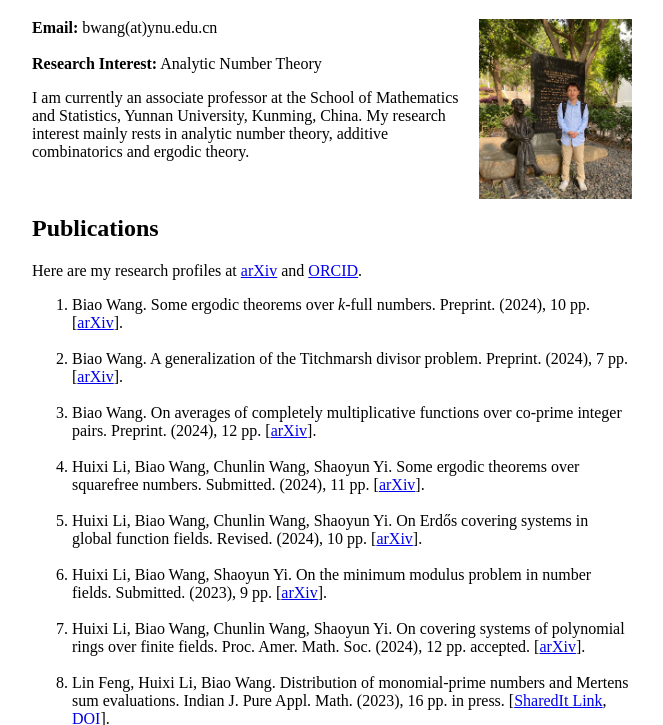
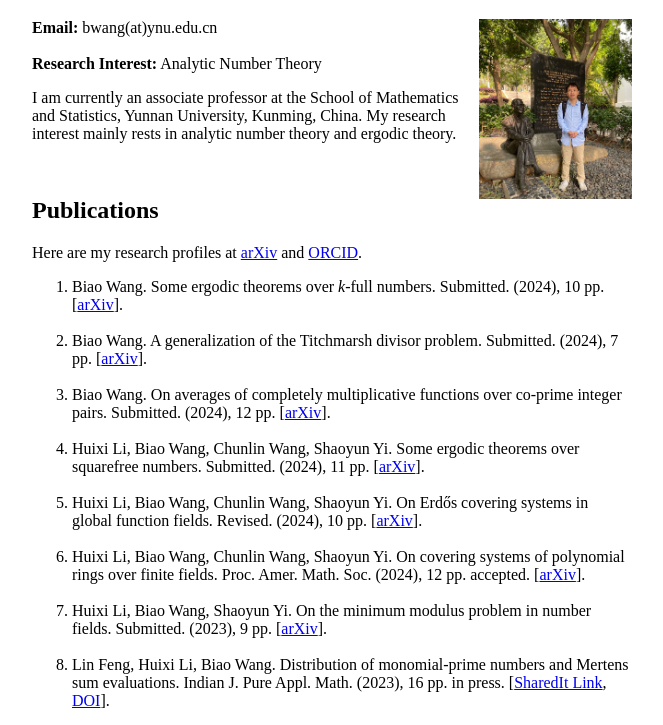
Before and after one commit to b-zeta/biaowang, a plain HTML site: page index.html in a window 1280 px wide. Shown: the part 80-805 px from the top of the page, without its empty margins (308-971 px from the left). Drawn offline with Linux system fonts and the light colour scheme.

Commit message:
Update index.html

```diff
--- a/index.html
+++ b/index.html
@@ -16,7 +16,7 @@
 <p> <strong>Email:</strong> bwang(at)ynu.edu.cn <br><br>
 <strong>Research Interest:</strong> Analytic Number Theory  </p>
 
-<p> I am currently an associate professor at the School of Mathematics and Statistics, Yunnan University, Kunming, China. My research interest mainly rests in analytic number theory, additive combinatorics and ergodic theory. </p>
+<p> I am currently an associate professor at the School of Mathematics and Statistics, Yunnan University, Kunming, China. My research interest mainly rests in analytic number theory and ergodic theory. </p>
 
 <br>
 
@@ -26,13 +26,13 @@ Here are my research profiles at <a href="https://arxiv.org/a/wang_b_5.html">arX
 
 <ol>
 
-    <li>Biao Wang. Some ergodic theorems over <i>k</i>-full numbers. Preprint. (2024), 10 pp. [<a href="https://arxiv.org/pdf/2406.15698.pdf">arXiv</a>].
+    <li>Biao Wang. Some ergodic theorems over <i>k</i>-full numbers. Submitted. (2024), 10 pp. [<a href="https://arxiv.org/pdf/2406.15698.pdf">arXiv</a>].
 <br><br></li>
 
-    <li>Biao Wang. A generalization of the Titchmarsh divisor problem. Preprint. (2024), 7 pp. [<a href="https://arxiv.org/pdf/2406.12283.pdf">arXiv</a>].
+    <li>Biao Wang. A generalization of the Titchmarsh divisor problem. Submitted. (2024), 7 pp. [<a href="https://arxiv.org/pdf/2406.12283.pdf">arXiv</a>].
 <br><br></li>
 
-    <li>Biao Wang. On averages of completely multiplicative functions over co-prime integer pairs. Preprint. (2024), 12 pp. [<a href="https://arxiv.org/pdf/2406.09243.pdf">arXiv</a>].
+    <li>Biao Wang. On averages of completely multiplicative functions over co-prime integer pairs. Submitted. (2024), 12 pp. [<a href="https://arxiv.org/pdf/2406.09243.pdf">arXiv</a>].
 <br><br></li>
 
    <li>Huixi Li, Biao Wang, Chunlin Wang, Shaoyun Yi. Some ergodic theorems over squarefree numbers. Submitted. (2024), 11 pp. [<a href="https://arxiv.org/pdf/2405.18157.pdf">arXiv</a>].
@@ -41,10 +41,10 @@ Here are my research profiles at <a href="https://arxiv.org/a/wang_b_5.html">arX
    <li>Huixi Li, Biao Wang, Chunlin Wang, Shaoyun Yi. On Erdős covering systems in global function fields. Revised. (2024), 10 pp. [<a href="https://arxiv.org/pdf/2402.03810.pdf">arXiv</a>].
 <br><br></li>
 
-   <li>Huixi Li, Biao Wang, Shaoyun Yi. On the minimum modulus problem in number fields. Submitted. (2023), 9 pp. [<a href="https://arxiv.org/pdf/2302.05946.pdf">arXiv</a>].
+   <li>Huixi Li, Biao Wang, Chunlin Wang, Shaoyun Yi. On covering systems of polynomial rings over finite fields. Proc. Amer. Math. Soc. (2024), 12 pp. accepted. [<a href="https://arxiv.org/pdf/2308.05378.pdf">arXiv</a>].
 <br><br></li>
 
-   <li>Huixi Li, Biao Wang, Chunlin Wang, Shaoyun Yi. On covering systems of polynomial rings over finite fields. Proc. Amer. Math. Soc. (2024), 12 pp. accepted. [<a href="https://arxiv.org/pdf/2308.05378.pdf">arXiv</a>].
+    <li>Huixi Li, Biao Wang, Shaoyun Yi. On the minimum modulus problem in number fields. Submitted. (2023), 9 pp. [<a href="https://arxiv.org/pdf/2302.05946.pdf">arXiv</a>].
 <br><br></li>
 
    <li>Lin Feng, Huixi Li, Biao Wang. Distribution of monomial-prime numbers and Mertens sum evaluations.
```
